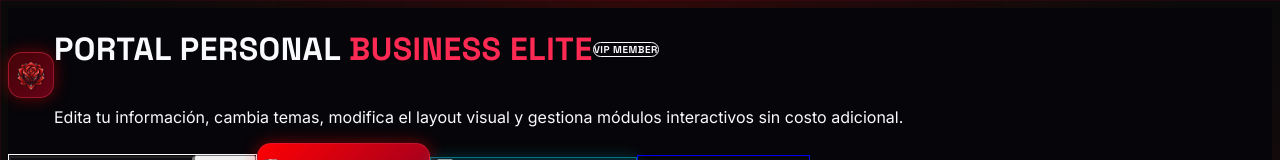
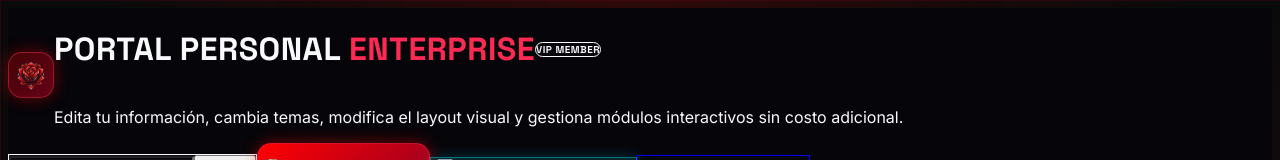
Before and after one commit to whoiselgallo/NFCvCards, a Next.js app: page /portal in a window 1280 px wide. Shown: the top 160 px of the page. Built offline with nearby package versions, Linux system fonts and the light colour scheme; no server answers; a web font is replaced by a local one.

Commit message:
feat: add Gemini API client with auto-failover for business card parsing and bio generation

```diff
--- a/app/api/checkout/route.js
+++ b/app/api/checkout/route.js
@@ -99,13 +99,13 @@ export async function POST(request) {
         }];
       }
     } else if (basePlanId === 'elite') {
-      // PLAN ELITE BUSINESS: Suscripción anual recurrente ($599 USD/año) o mensual ($69 USD/mes)
+      // PLAN ENTERPRISE: Suscripción anual recurrente ($599 USD/año) o mensual ($69 USD/mes)
       if (isMonthly) {
         lineItems = [{
           price_data: {
             currency: 'usd',
             product_data: {
-              name: 'Plan Elite Business (Suscripción Mensual - 50 Tarjetas)',
+              name: 'Plan Enterprise (Suscripción Mensual - 50 Tarjetas)',
               description: 'Facturación mensual recurrente para equipos y directivos'
             },
             unit_amount: 6900, // $69.00 USD/mes
@@ -118,7 +118,7 @@ export async function POST(request) {
           price_data: {
             currency: 'usd',
             product_data: {
-              name: 'Plan Elite Business (Suscripción Anual - Descuento Especial)',
+              name: 'Plan Enterprise (Suscripción Anual - Descuento Especial)',
               description: 'Facturación anual recurrente con ahorro de $229 USD al año'
             },
             unit_amount: 59900, // $599.00 USD/año
--- a/app/api/portal/profile/route.js
+++ b/app/api/portal/profile/route.js
@@ -38,7 +38,7 @@ export async function GET(request) {
   }
 }
 
-// PUT actualizar perfil desde el Portal Personal Business Elite
+// PUT actualizar perfil desde el Portal Personal Enterprise
 export async function PUT(request) {
   try {
     const data = await request.json();
--- a/app/builder/page.jsx
+++ b/app/builder/page.jsx
@@ -3526,9 +3526,9 @@ Beneficiario: TSolutions" />
                 </div>
               </div>
 
-              {/* Opción 2: Plan Business Elite */}
+              {/* Opción 2: Plan Enterprise */}
               <div
-                onClick={() => setSelectedProduct({ name: 'Plan Business Elite Anual (Acceso Total)', price: 1499, id: 'elite_annual' })}
+                onClick={() => setSelectedProduct({ name: 'Plan Enterprise Anual (Acceso Total)', price: 1499, id: 'elite_annual' })}
                 className={`p-4 rounded-2xl border cursor-pointer transition-all flex items-start justify-between gap-3 ${selectedProduct.id === 'elite_annual'
                   ? 'bg-gradient-to-r from-purple-950/40 to-[#00E5FF]/10 border-[#00E5FF] shadow-[0_0_20px_rgba(0,229,255,0.2)]'
                   : 'bg-black/40 border-gray-800 hover:border-gray-700'
@@ -3541,7 +3541,7 @@ Beneficiario: TSolutions" />
                   </div>
                   <div className="space-y-1">
                     <div className="flex items-center gap-2 flex-wrap">
-                      <span className="text-xs font-bold text-white font-rosetta">Plan Business Elite</span>
+                      <span className="text-xs font-bold text-white font-rosetta">Plan Enterprise</span>
                       <span className="text-[10px] bg-[#00E5FF] text-black px-2 py-0.5 rounded-full font-bold uppercase tracking-wider">MÁXIMO PODER</span>
                     </div>
                     <p className="text-[11px] text-gray-300">
--- a/app/dashboard/page.jsx
+++ b/app/dashboard/page.jsx
@@ -25,7 +25,7 @@ export default async function DashboardPage() {
     meetme: 'Plan Meet Me',
     pro: 'Plan Profesional',
     business: 'Plan Empresa',
-    elite: 'Elite Business',
+    elite: 'Enterprise',
     marcablanca: 'Marca Blanca'
   };
 
--- a/app/p/[slug]/PublicProfileClient.jsx
+++ b/app/p/[slug]/PublicProfileClient.jsx
@@ -565,7 +565,7 @@ export default function PublicProfileClient({ profile = {} }) {
                 {plan_tier !== 'free' && (
                   <div className="absolute top-3 right-3 z-10 px-2.5 py-1 rounded-full text-[10px] font-bruno font-bold uppercase tracking-wider backdrop-blur-md border shadow-lg flex items-center gap-1"
                     style={{ backgroundColor: `${color_primario}30`, borderColor: color_primario, color: '#FFFFFF' }}>
-                    <span>⭐</span> {plan_tier === 'elite' ? 'Business Elite' : plan_tier === 'business' ? 'Business' : 'Pro'}
+                    <span>⭐</span> {plan_tier === 'elite' ? 'Enterprise' : plan_tier === 'business' ? 'Business' : 'Pro'}
                   </div>
                 )}
               </div>
--- a/app/page.jsx
+++ b/app/page.jsx
@@ -677,7 +677,7 @@ export default function LandingPage() {
               <motion.div variants={scaleIn} className="bg-[#0a0a10] border border-white/10 rounded-3xl overflow-hidden hover:border-[#EE334E]/50 transition-colors group flex flex-col">
                 <div className="h-52 overflow-hidden relative">
                   <div className="absolute inset-0 bg-black/20 group-hover:bg-transparent transition-colors z-10" />
-                  <img src="/design2.jpeg" alt="Diseño Ejecutivo Comercial" className="w-full h-full object-cover transform group-hover:scale-105 transition-transform duration-700" />
+                  <img src="/sector%20comercial%20inmobiliario.jpeg" alt="Ejecutivo Comercial & Ventas" className="w-full h-full object-cover transform group-hover:scale-105 transition-transform duration-700" />
                 </div>
                 <div className="p-7 flex-1 flex flex-col">
                   <div className="w-12 h-12 bg-[#EE334E]/10 rounded-xl flex items-center justify-center mb-4 -mt-12 relative z-20 border border-[#EE334E]/30 backdrop-blur-md">
@@ -695,7 +695,7 @@ export default function LandingPage() {
               <motion.div variants={scaleIn} className="bg-[#0a0a10] border border-white/10 rounded-3xl overflow-hidden hover:border-[#EE334E]/50 transition-colors group flex flex-col">
                 <div className="h-52 overflow-hidden relative">
                   <div className="absolute inset-0 bg-black/20 group-hover:bg-transparent transition-colors z-10" />
-                  <img src="/design3.jpeg" alt="Corporativo Élite C-Level" className="w-full h-full object-cover transform group-hover:scale-105 transition-transform duration-700" />
+                  <img src="/conferencias%20y%20seminarios.jpeg" alt="Corporativo Élite C-Level" className="w-full h-full object-cover transform group-hover:scale-105 transition-transform duration-700" />
                 </div>
                 <div className="p-7 flex-1 flex flex-col">
                   <div className="w-12 h-12 bg-[#EE334E]/10 rounded-xl flex items-center justify-center mb-4 -mt-12 relative z-20 border border-[#EE334E]/30 backdrop-blur-md">
@@ -916,7 +916,7 @@ export default function LandingPage() {
                   <Sparkles className="w-3.5 h-3.5" />
                   {billingCycle === 'annual'
                     ? '¡Recomendado! Obtienes hasta un 28% de descuento y casi 4 meses gratis con el pago anual.'
-                    : '💡 Consejo: Al elegir el pago anual te ahorras hasta $229 USD al año en el Plan Elite Business.'}
+                    : '💡 Consejo: Al elegir el pago anual te ahorras hasta $229 USD al año en el Plan Enterprise.'}
                 </div>
               </div>
             </motion.div>
@@ -1186,11 +1186,11 @@ export default function LandingPage() {
                 </button>
               </motion.div>
 
-              {/* 5. ELITE BUSINESS (ÉNFASIS EN SUSCRIPCIÓN ANUAL Y AHORRO DE $229 USD) */}
+              {/* 5. ENTERPRISE (ÉNFASIS EN SUSCRIPCIÓN ANUAL Y AHORRO DE $229 USD) */}
               <motion.div variants={fadeIn} className="bg-gradient-to-b from-[#1c1228] via-[#150d1e] to-[#0a0a10] border-2 border-purple-500/50 rounded-3xl p-8 flex flex-col hover:border-purple-400 transition-all group relative shadow-[0_0_35px_rgba(168,85,247,0.25)]">
                 <div className="flex items-center justify-between mb-2">
                   <h3 className="text-xl font-bold text-transparent bg-clip-text bg-gradient-to-r from-purple-300 to-[#EE334E]">
-                    Elite Business
+                    Enterprise
                   </h3>
                   <span className="text-[10px] font-mono uppercase px-2 py-0.5 rounded bg-purple-500/20 text-purple-300 border border-purple-500/40 font-bold">
                     {billingCycle === 'annual' ? 'Suscripción Anual' : 'Suscripción Mensual'}
--- a/app/portal/page.jsx
+++ b/app/portal/page.jsx
@@ -229,7 +229,7 @@ export default function BusinessElitePortalPage() {
   return (
     <div className="min-h-screen bg-[#060509] text-[#F8FAFC] p-3 sm:p-6 lg:p-8 font-sans">
 
-      {/* HEADER DEL PORTAL PERSONAL BUSINESS ELITE */}
+      {/* HEADER DEL PORTAL PERSONAL ENTERPRISE */}
       <header className="max-w-[1920px] mx-auto w-full mb-6 pb-4 border-b border-rose-900/30 flex flex-col md:flex-row md:items-center justify-between gap-4">
         <div className="flex items-center gap-3.5">
           <div className="rose-logo-container shrink-0">
@@ -242,7 +242,7 @@ export default function BusinessElitePortalPage() {
           <div>
             <div className="flex items-center gap-2">
               <h1 className="text-xl md:text-2xl font-bruno text-white tracking-wide">
-                PORTAL PERSONAL <span className="text-[#FF2A54]">BUSINESS ELITE</span>
+                PORTAL PERSONAL <span className="text-[#FF2A54]">ENTERPRISE</span>
               </h1>
               <span className="px-2.5 py-0.5 rounded-full text-[10px] font-bruno font-bold bg-purple-500/20 text-purple-300 border border-purple-500/40">
                 VIP MEMBER
```
Also changed, not shown: lib/themes.js.
